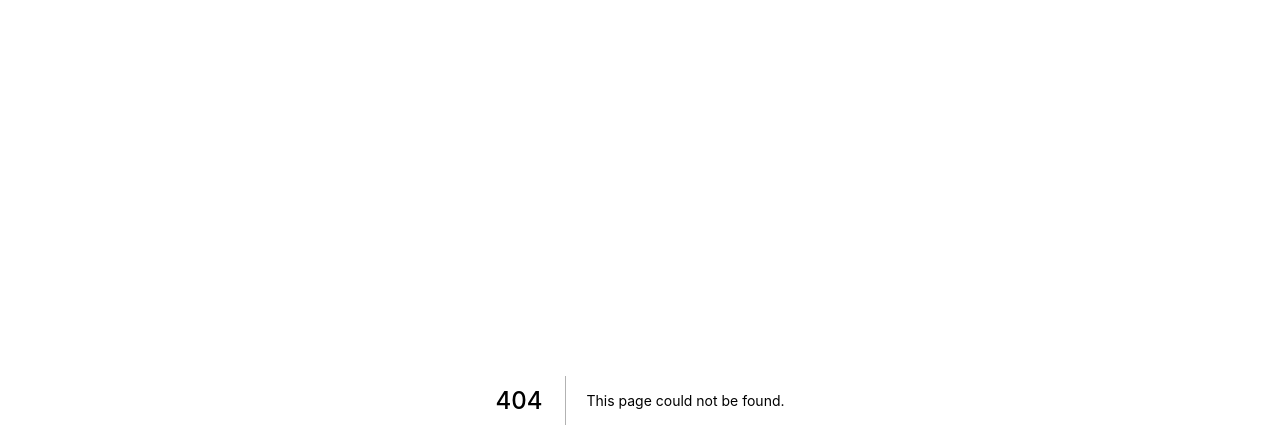
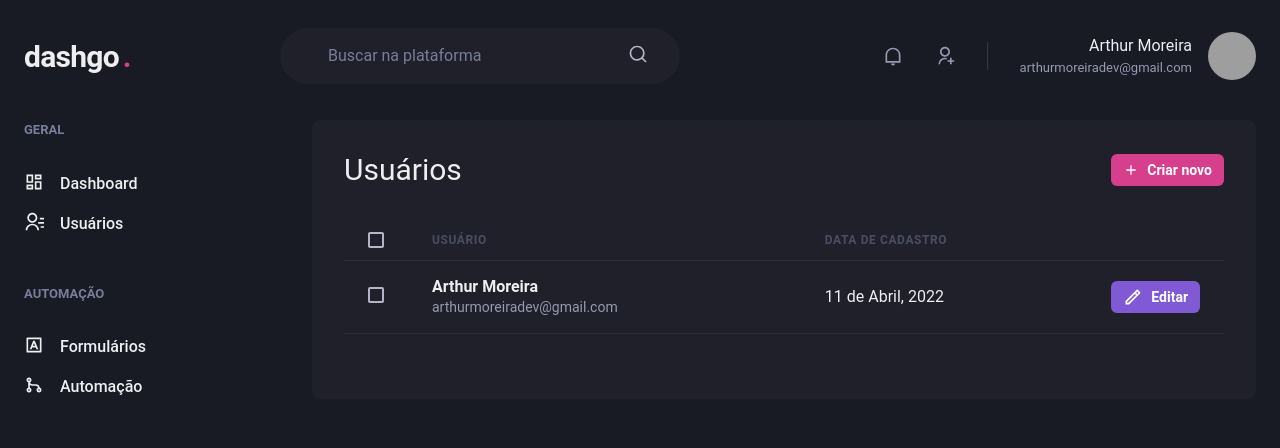
Before and after one commit to ArthurMCS/dashgo, a Next.js app: page /users in a window 1280 px wide. Before the commit this address had no page. Shown: the top 448 px of the page. Built offline with nearby package versions, Linux system fonts and the light colour scheme; grey boxes are pictures that could not be loaded.

Commit message:
create the users page with the listing through a table

```diff
--- /dev/null
+++ b/src/pages/users/index.tsx
@@ -0,0 +1,104 @@
+import { Box, Button, Checkbox, Flex, Heading, Icon, Table, Th, Thead, Tr, Tbody, Td, Text } from '@chakra-ui/react'
+import React from 'react'
+import { RiAddLine, RiPencilLine } from 'react-icons/ri'
+import Header from '../components/Header'
+import Sidebar from '../components/Sidebar'
+
+export default function UserList() {
+  return (
+   <Box>
+        <Header />
+
+        <Flex
+            w="100%"
+            my="6"
+            maxWidth={1480}
+            mx="auto"
+            px="6"
+        >
+            <Sidebar />
+
+            <Box
+                flex="1"
+                borderRadius={8}
+                bg="gray.800"
+                p="8"
+            >
+                <Flex
+                    mb="8"
+                    justify="space-between"
+                    align="center"
+                >
+                    <Heading size="lg" fontWeight="normal">Usuários</Heading>
+
+                    <Button
+                        as="a"
+                        size="sm"
+                        fontSize="sm"
+                        colorScheme="pink"
+                        leftIcon={<Icon as={RiAddLine} fontSize="16" />}
+                    >
+                        Criar novo
+                    </Button>
+
+                </Flex>
+
+                <Table
+                    colorScheme="whiteAlpha"
+                >
+                    <Thead>
+                        <Tr>
+                            <Th
+                                px="6"
+                                color="gray.300"
+                                width="8"
+                            >
+                                <Checkbox colorScheme="pink" />
+                            </Th>
+                            <Th>
+                                Usuário
+                            </Th>
+                            <Th>
+                                Data de cadastro
+                            </Th>
+                            <Th width="8">
+                            </Th>
+                        </Tr>
+                    </Thead>
+
+                    <Tbody
+
+                    >
+                        <Tr>
+                            <Td px="6">
+                                <Checkbox colorScheme="pink" />
+                            </Td>
+
+                            <Td>
+                                <Text fontWeight="bold" >Arthur Moreira</Text>
+                                <Text fontSize="sm" color="gray.300" >arthurmoreiradev@gmail.com</Text>
+                            </Td>
+
+                            <Td>
+                                11 de Abril, 2022
+                            </Td>
+
+                            <Td>
+                                <Button
+                                    as="a"
+                                    size="sm"
+                                    fontSize="sm"
+                                    colorScheme="purple"
+                                    leftIcon={<Icon as={RiPencilLine}  fontSize="20" />}
+                                >
+                                    Editar
+                                </Button>
+                            </Td>
+                        </Tr>
+                    </Tbody>
+                </Table>
+            </Box>
+        </Flex>
+   </Box>
+  )
+}
```
